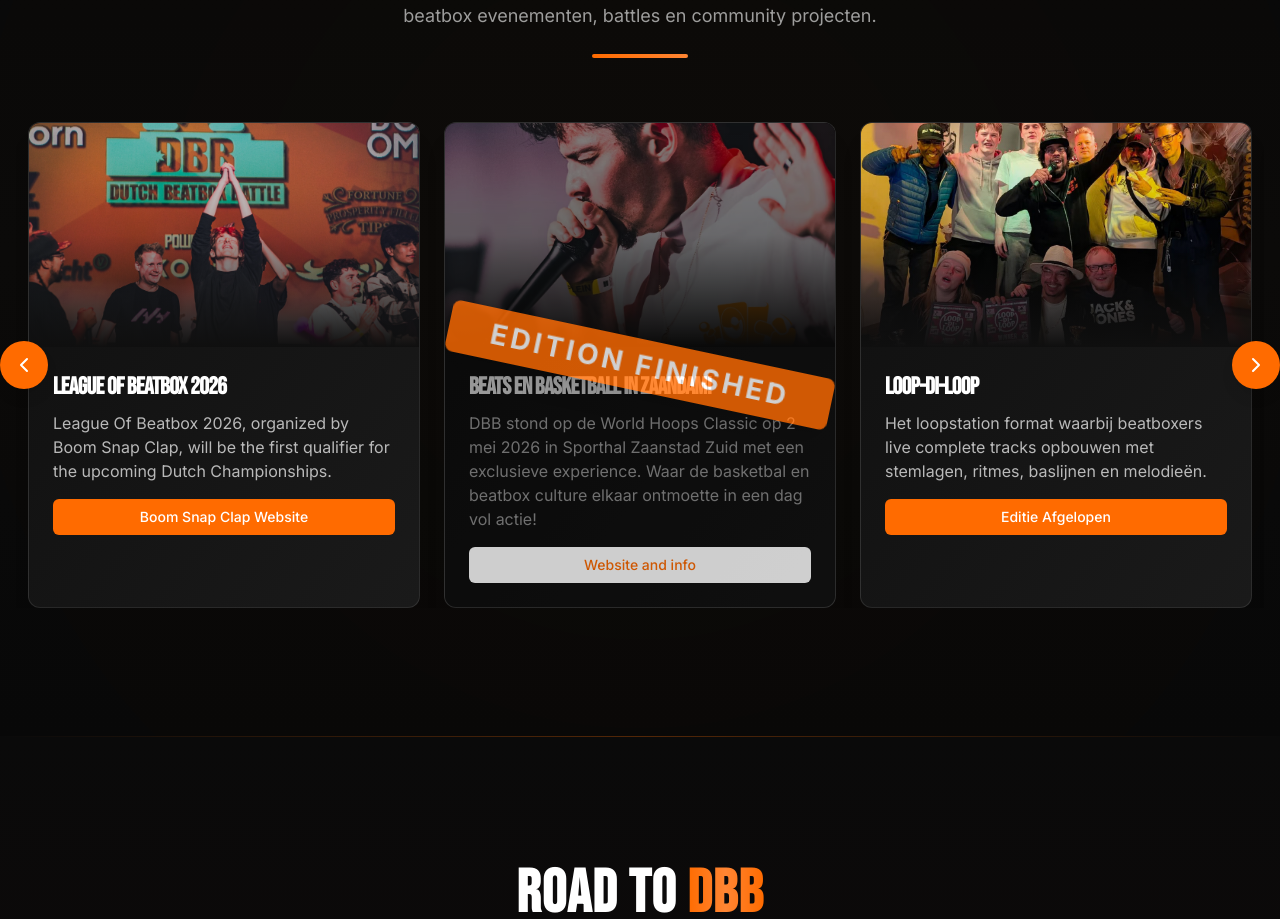
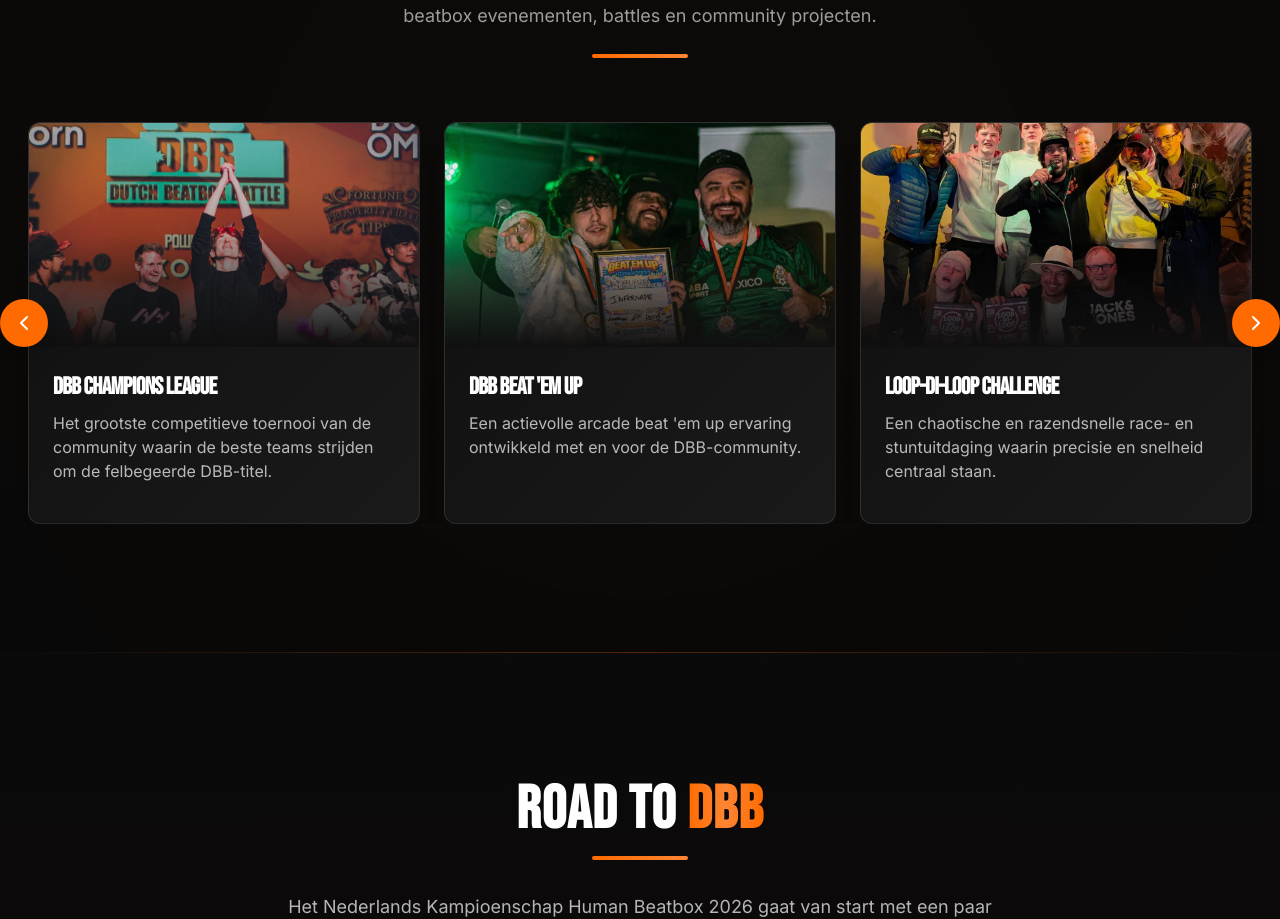
Before and after one commit to dutchbeatboxbattle/www, a Next.js app: page / in a window 1280 px wide. Shown: the part 2350-3269 px from the top of the page. Built offline with nearby package versions, Linux system fonts and the light colour scheme.

Commit message:
Update projects.ts

```diff
--- a/src/data/projects.ts
+++ b/src/data/projects.ts
@@ -1,91 +1,104 @@
-export interface Project {
-    id: string;
-    title: string;
-    description: string;
-    image: string; // placeholder or actual image path
-    buttonText?: string;
-    buttonLink?: string;
-    isFinished: boolean;
-    overlayImage?: string; // optional overlay image for finished projects
-}
+import { CMSData, ProjectItem, PreviousEditionItem, RoadMilestoneItem } from "@/types/cms";
 
-// Projects array - easily add or remove projects here
-export const projects: Project[] = [
+export const initialProjects: ProjectItem[] = [
   {
-        id: "league-of-beatbox26",
-        title: "League Of Beatbox 2026",
+    id: "proj-champions-league",
+    title: "DBB Champions League",
     description:
-            "League Of Beatbox 2026, organized by Boom Snap Clap, will be the first qualifier for the upcoming Dutch Championships.",
+      "Het grootste competitieve toernooi van de community waarin de beste teams strijden om de felbegeerde DBB-titel.",
     image: "/projects/champions-league-placeholder.jpg",
-        buttonText: "Boom Snap Clap Website",
-        buttonLink: "https://boomsnapclap.nl",
-        isFinished: false,
+    link: "#contact",
+    category: "Toernooi",
+    status: "active",
+    createdAt: "2025-01-10T12:00:00.000Z",
   },
   {
-        id: "dbb x whc",
-        title: "Beats en Basketball in Zaandam!",
+    id: "proj-beat-em-up",
+    title: "DBB Beat 'Em Up",
     description:
-            "DBB stond op de World Hoops Classic op 2 mei 2026 in Sporthal Zaanstad Zuid met een exclusieve experience. Waar de basketbal en beatbox culture elkaar ontmoette in een dag vol actie!",
-        image: "/projects/fotoclp.avif",
-        buttonText: "Website and info",
-        buttonLink: "https://www.thenorthsplash.nl/world-hoops-classic-zaanstad/dutch-beatbox-battle",
-        isFinished: true,
+      "Een actievolle arcade beat 'em up ervaring ontwikkeld met en voor de DBB-community.",
+    image: "/projects/beat-em-up-placeholder.jpg",
+    link: "#projects",
+    category: "Game Development",
+    status: "active",
+    createdAt: "2025-01-12T12:00:00.000Z",
   },
   {
-        id: "loop-di-loop",
-        title: "Loop-di-Loop",
+    id: "proj-loop-di-loop",
+    title: "Loop-di-Loop Challenge",
     description:
-            "Het loopstation format waarbij beatboxers live complete tracks opbouwen met stemlagen, ritmes, baslijnen en melodieën.",
+      "Een chaotische en razendsnelle race- en stuntuitdaging waarin precisie en snelheid centraal staan.",
     image: "/projects/loop-di-loop-placeholder.jpg",
-        buttonText: "Editie Afgelopen",
-        buttonLink: "mailto:dutchbeatboxbattle@gmail.com?subject=Aanmelden%20Mailinglist",
-        isFinished: false,
+    link: "#projects",
+    category: "Event",
+    status: "finished",
+    createdAt: "2025-01-15T12:00:00.000Z",
   },
   {
-        id: "beat-em-up",
-        title: "Beat 'Em Up",
+    id: "proj-community-jams",
+    title: "DBB Community Game Jams",
     description:
-            "Een intense battle format waarin beatboxers head-to-head gaan. Snelle eliminatie rondes, pure skill en maximale energie.",
-        image: "/projects/beat-em-up-placeholder.jpg",
-        buttonText: "Editie Afgelopen",
-        buttonLink: "mailto:dutchbeatboxbattle@gmail.com?subject=Aanmelden%20Mailinglist",
-        isFinished: false,
-    },
-    {
-        id: "community-day",
-        title: "Dutch Beatbox Community Day",
-        description:
-            "Een dag gewijd aan de Nederlandse beatboxcommunity, met workshops, battles en netwerkmogelijkheden.",
-        image: "/projects/community.jpg",
-        buttonText: "TBA",
-        buttonLink: "mailto:dutchbeatboxbattle@gmail.com?subject=Aanmelden%20Mailinglist",
-        isFinished: false,
-    },
-    {
-        id: "community-jams",
-        title: "Official Community Jams",
-        description:
-            "De officiele jamsessies georganiseerd door Dutch Beatbox Battle, veelal in Almere.",
+      "Samen binnen 48 uur creatieve games en prototypes bouwen tijdens onze energieke community jams.",
     image: "/projects/jams.jpg",
-        buttonText: "",
-        buttonLink: "",
-        isFinished: false,
+    link: "#projects",
+    category: "Community",
+    status: "active",
+    createdAt: "2025-01-18T12:00:00.000Z",
   },
 ];
 
-// Helper function to add a new project
-export const addProject = (project: Project): Project[] => {
-    return [...projects, project];
+export const initialPreviousEditions: PreviousEditionItem[] = [
+  {
+    id: "ed-1",
+    title: "DBB Aftermovie & Hoogtepunten",
+    edition: "Editie 1",
+    description: "Bekijk de beste momenten, wedstrijden en sfeer van onze eerdere DBB-editie.",
+    youtubeUrl: "https://www.youtube.com/watch?v=dQw4w9WgXcQ",
+    embedUrl: "https://www.youtube.com/embed/dQw4w9WgXcQ",
+    videoId: "dQw4w9WgXcQ",
+    createdAt: "2025-01-01T12:00:00.000Z",
+  },
+];
+
+export const initialRoadToDbb: RoadMilestoneItem[] = [
+  {
+    id: "road-1",
+    order: 1,
+    title: "Concept & Community Kick-off",
+    dateOrPeriod: "Fase 1",
+    description:
+      "Het samenbrengen van de kerngroep, het vastleggen van de spelregels en het openen van de inschrijvingen.",
+    status: "completed",
+    icon: "flag",
+  },
+  {
+    id: "road-2",
+    order: 2,
+    title: "Kwalificatierondes & Game Jams",
+    dateOrPeriod: "Fase 2",
+    description:
+      "Teams en deelnemers nemen het tegen elkaar op in de voorrondes en bouwen mee aan nieuwe community-projecten.",
+    status: "current",
+    icon: "zap",
+  },
+  {
+    id: "road-3",
+    order: 3,
+    title: "De Grote DBB Finale",
+    dateOrPeriod: "Fase 3",
+    description:
+      "Het hoofdevenement met live uitzending, prijsuitreiking en de kroning van de nieuwe DBB-kampioenen.",
+    status: "upcoming",
+    icon: "trophy",
+  },
+];
+
+export const defaultCMSData: CMSData = {
+  projects: initialProjects,
+  previousEditions: initialPreviousEditions,
+  roadToDbb: initialRoadToDbb,
+  updatedAt: new Date().toISOString(),
 };
 
-// Helper function to remove a project by id
-export const removeProject = (projectId: string): Project[] => {
-    return projects.filter((p) => p.id !== projectId);
-};
-
-// Helper function to mark a project as finished
-export const markProjectFinished = (projectId: string): Project[] => {
-    return projects.map((p) =>
-        p.id === projectId ? { ...p, isFinished: true } : p
-    );
-};
+// Backwards-compatible export
+export const projects = initialProjects;
```
Lines whose indentation alone changed are shown as unchanged.
